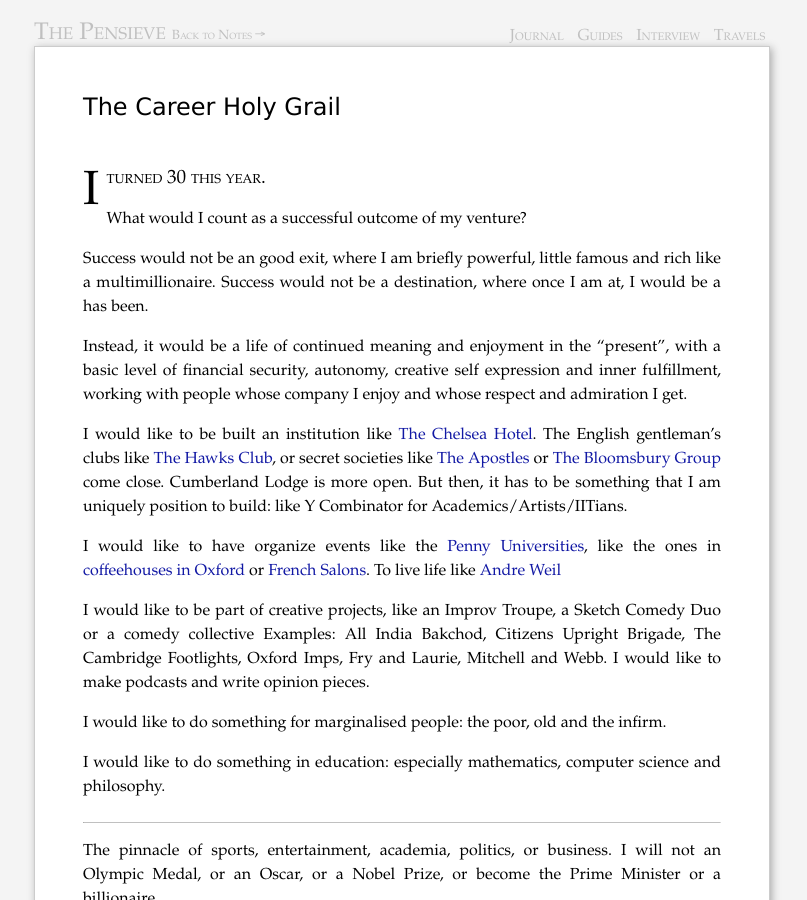
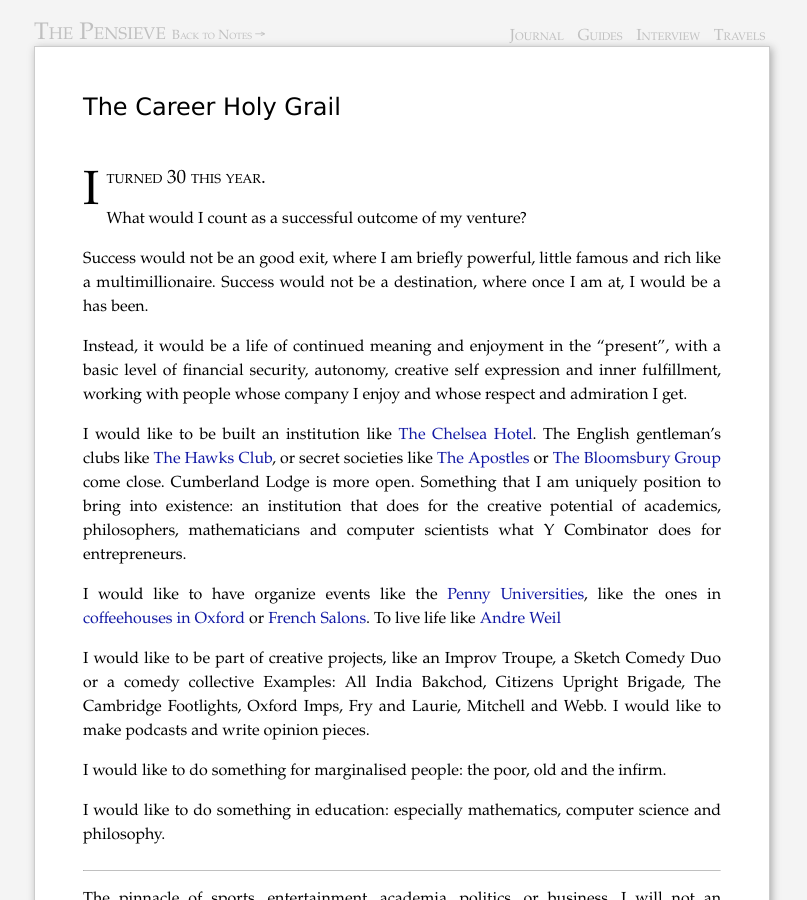
Before and after one commit to piyushahuja/piyushahuja.github.io, a Jekyll site: the page built from _posts/journal/2020-09-26-grail.md, in a window 1280 px wide and 900 px high. Shown: the whole window, without its empty margins (238-1045 px from the left). Built offline with Jekyll 4.4.1, drawn with Linux system fonts in a browser that asks for light colours; comment, search, counter and statistics services are not loaded.

Commit message:
auto deployed

```diff
--- a/_posts/journal/2020-09-26-grail.md
+++ b/_posts/journal/2020-09-26-grail.md
@@ -18,7 +18,7 @@
 
 Instead, it would be a life of continued meaning and enjoyment in the "present", with a basic level of financial security, autonomy, creative self expression and inner fulfillment, working with people whose company I enjoy and whose respect and admiration I get.
 
-I would like to be built an institution like [The Chelsea Hotel](https://medium.com/@bagelboy/make-america-bohemian-again-de846e35d757). The English gentleman's clubs like [The Hawks Club](https://en.wikipedia.org/wiki/Hawks%27_Club), or secret societies like [The Apostles](https://en.wikipedia.org/wiki/Cambridge_Apostles)  or [The Bloomsbury Group](https://en.wikipedia.org/wiki/Bloomsbury_Group) come close. Cumberland Lodge is more open. But then, it has to be something that I am uniquely position to build: like Y Combinator for Academics/Artists/IITians.
+I would like to be built an institution like [The Chelsea Hotel](https://medium.com/@bagelboy/make-america-bohemian-again-de846e35d757). The English gentleman's clubs like [The Hawks Club](https://en.wikipedia.org/wiki/Hawks%27_Club), or secret societies like [The Apostles](https://en.wikipedia.org/wiki/Cambridge_Apostles)  or [The Bloomsbury Group](https://en.wikipedia.org/wiki/Bloomsbury_Group) come close. Cumberland Lodge is more open. Something that I am uniquely position to bring into existence: an institution that does for the creative potential of academics, philosophers, mathematicians and computer scientists what Y Combinator does for entrepreneurs.
 
 I would like to have organize events like the [Penny Universities](https://thonyc.wordpress.com/2015/09/29/the-penny-universities/), like the ones in [coffeehouses in Oxford](https://en.wikipedia.org/wiki/English_coffeehouses_in_the_17th_and_18th_centuries) or [French Salons](https://en.wikipedia.org/wiki/Salon_(gathering)). To live life like [Andre Weil](https://www.ams.org/journals/notices/201801/rnoti-p54.pdf)
 
```
